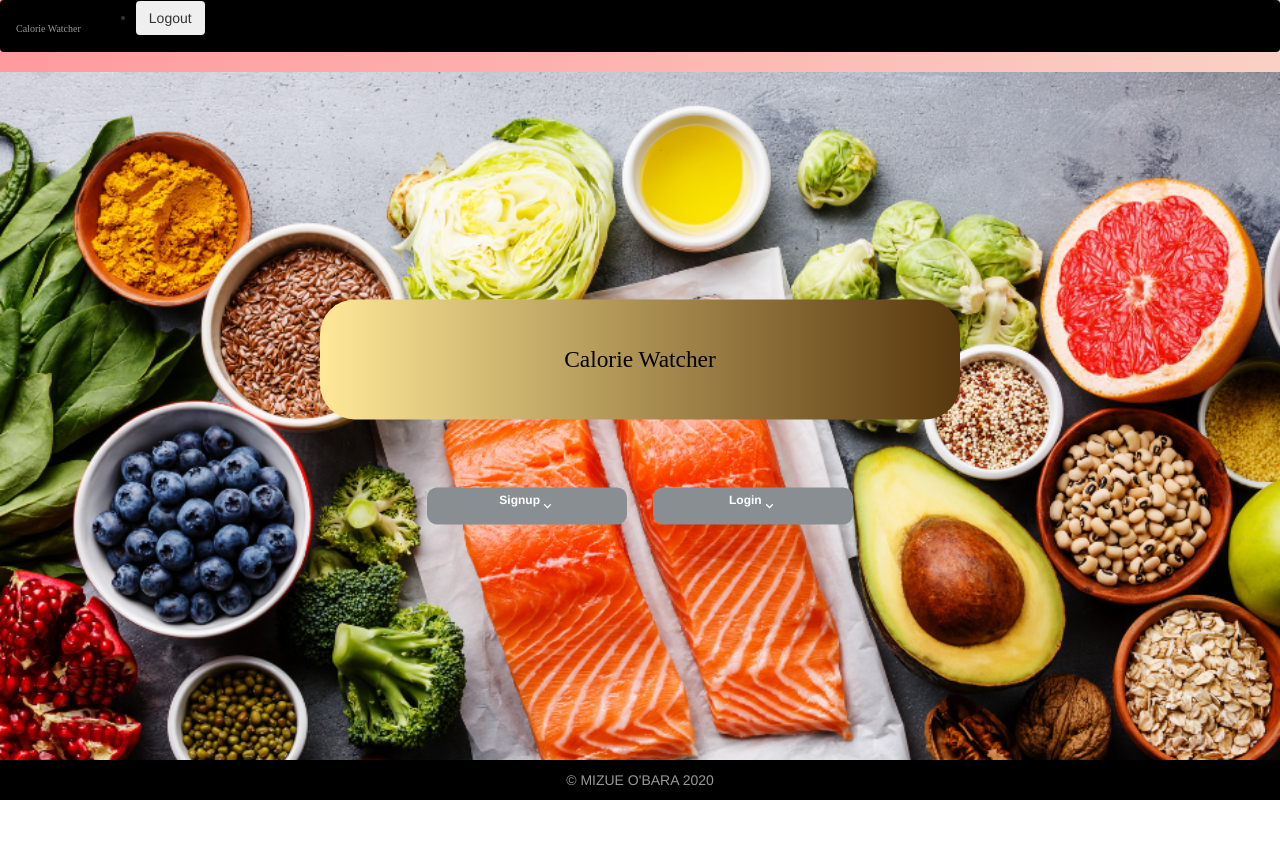
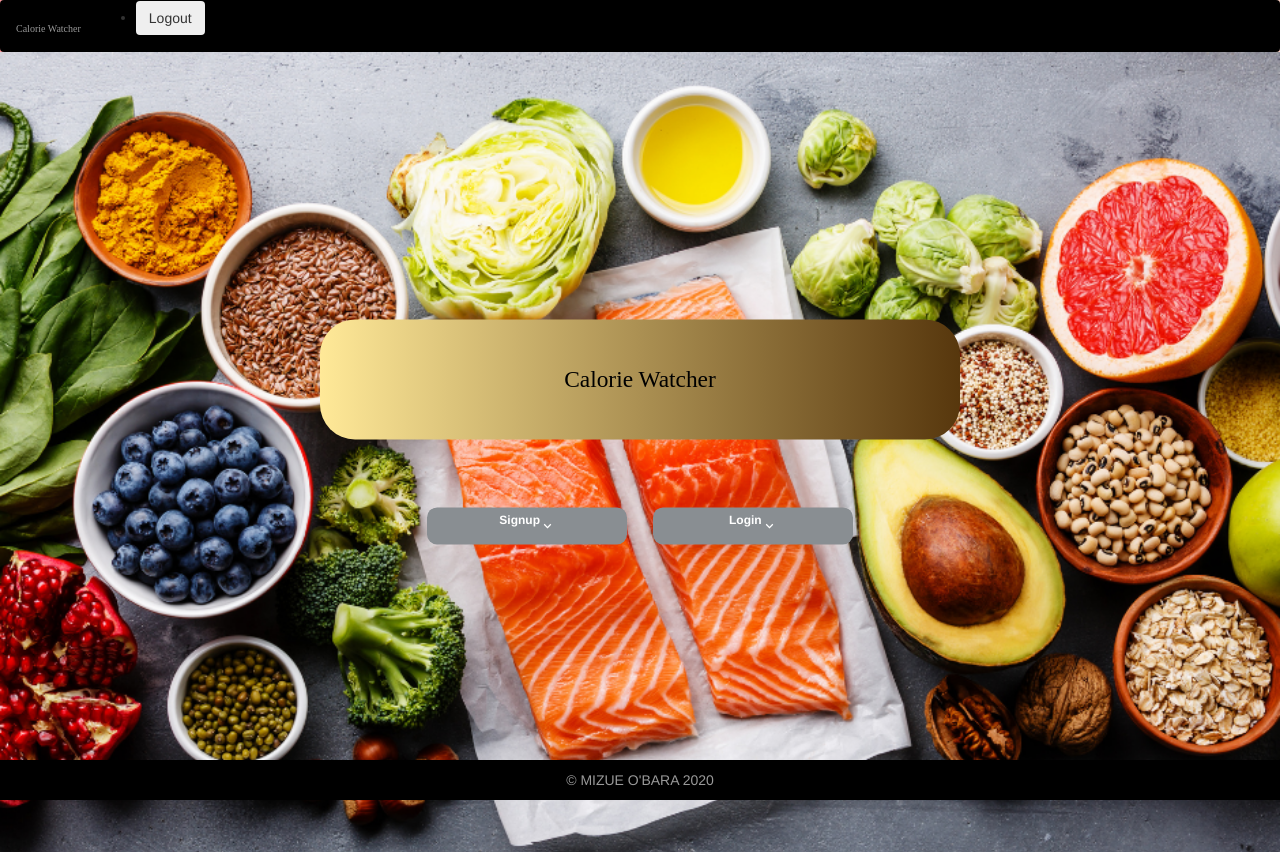
Before and after one commit to mobara121/Calorie_Watcher, a React (Create React App) app: page / in a window 1280 px wide. Before the commit the page ends 800 px from the top, so only its background shows below. Built offline with nearby package versions, Linux system fonts and the light colour scheme; a web font is replaced by a local one.

Commit message:
minor css change

```diff
--- a/src/auth/Auth.jsx
+++ b/src/auth/Auth.jsx
@@ -8,7 +8,7 @@ const useStyles = makeStyles(() =>
   createStyles({
 
     container:{
-        minHeight: '90vh',
+        minHeight: '100vh',
         width: 'auto',
         background: `url(${Image})`,
         backgroundRepeat: 'no-repeat',
--- a/src/home/Navbar.jsx
+++ b/src/home/Navbar.jsx
@@ -7,7 +7,8 @@ const useStyles = makeStyles(() =>
   createStyles({
     container:{
       minHeight:'20px',
-      backgroundColor: '#000'
+      backgroundColor: '#000',
+      marginBottom: 0
     },
     brand:{
         color: 'rgb(153, 153, 153)',
```
Also changed, not shown: 1 other file (tests, documents, lock files or other folders).
